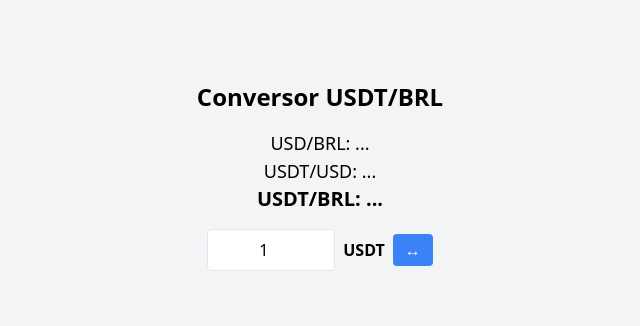
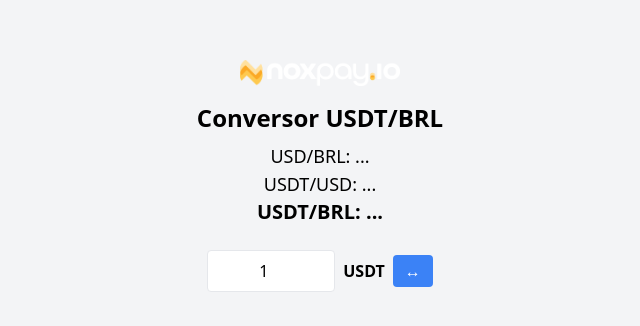
Before and after one commit to lucasbassotto/usdtbrlconverter, a React (Vite) app: page / in a window 1280 px wide. Shown: the part 216-542 px from the top of the page, without its empty margins (320-960 px from the left). Built offline with nearby package versions, Linux system fonts and the light colour scheme; no server answers; the HTML template or start-up script is replaced by a standard one.

Commit message:
Atualiza com logo e timestamp

```diff
--- a/package.json
+++ b/package.json
@@ -1,6 +1,6 @@
 {
   "name": "usdt-brl-converter",
-  "version": "0.0.1",
+  "version": "0.0.2",
   "private": true,
   "scripts": {
     "dev": "vite",
--- a/postcss.config.js
+++ b/postcss.config.js
@@ -1,6 +1 @@
-export default {
-  plugins: {
-    tailwindcss: {},
-    autoprefixer: {},
-  },
-};
+export default { plugins: { tailwindcss: {}, autoprefixer: {} } };
--- a/src/App.jsx
+++ b/src/App.jsx
@@ -2,13 +2,14 @@ import { useEffect, useState } from "react";
 
 const API_KEY = import.meta.env.VITE_API_KEY;
 const SYMBOLS = "USD/BRL,USDT/USD";
-const WS_URL = `wss://ws.twelvedata.com/v1/price?apikey=${API_KEY}`;
+const WS_URL = `wss://ws.twelvedata.com/v1/quotes/price?apikey=${API_KEY}`;
 
 export default function App() {
   const [usdbrl, setUsdbrl] = useState(null);
   const [usdtusd, setUsdtusd] = useState(null);
   const [isInverted, setIsInverted] = useState(false);
   const [inputValue, setInputValue] = useState(1);
+  const [lastUpdate, setLastUpdate] = useState(null);
 
   useEffect(() => {
     const ws = new WebSocket(WS_URL);
@@ -16,9 +17,7 @@ export default function App() {
       ws.send(
         JSON.stringify({
           action: "subscribe",
-          params: {
-            symbols: SYMBOLS,
-          },
+          params: { symbols: SYMBOLS },
         })
       );
     };
@@ -28,6 +27,7 @@ export default function App() {
       if (data.event === "price") {
         if (data.symbol === "USD/BRL") setUsdbrl(parseFloat(data.price));
         if (data.symbol === "USDT/USD") setUsdtusd(parseFloat(data.price));
+        setLastUpdate(new Date());
       }
     };
 
@@ -43,15 +43,22 @@ export default function App() {
 
   return (
     <div className="min-h-screen bg-gray-100 flex flex-col items-center justify-center p-4">
-      <h1 className="text-2xl font-bold mb-4">Conversor USDT/BRL</h1>
+      <img src="/noxpay-logo.png" alt="NoxPay Logo" className="w-40 mb-4" />
+      <h1 className="text-2xl font-bold mb-2">Conversor USDT/BRL</h1>
 
-      <div className="mb-4 text-center">
+      <div className="mb-2 text-center">
         <p className="text-lg">USD/BRL: {usdbrl?.toFixed(4) ?? "..."}</p>
         <p className="text-lg">USDT/USD: {usdtusd?.toFixed(4) ?? "..."}</p>
         <p className="text-xl font-semibold">USDT/BRL: {usdtbrl?.toFixed(4) ?? "..."}</p>
       </div>
 
-      <div className="flex items-center gap-2 mb-4">
+      {lastUpdate && (
+        <p className="text-sm text-gray-600 mt-1">
+          Última atualização: {lastUpdate.toLocaleDateString()} {lastUpdate.toLocaleTimeString()}
+        </p>
+      )}
+
+      <div className="flex items-center gap-2 mt-4 mb-4">
         <input
           type="number"
           className="border p-2 rounded w-32 text-center"
--- a/vite.config.js
+++ b/vite.config.js
@@ -1,6 +1,4 @@
 import { defineConfig } from 'vite'
 import react from '@vitejs/plugin-react'
 
-export default defineConfig({
-  plugins: [react()],
-})
+export default defineConfig({ plugins: [react()] })
```
Also changed, not shown: public/noxpay-logo.png (added), 1 other file (tests, documents, lock files or other folders).
